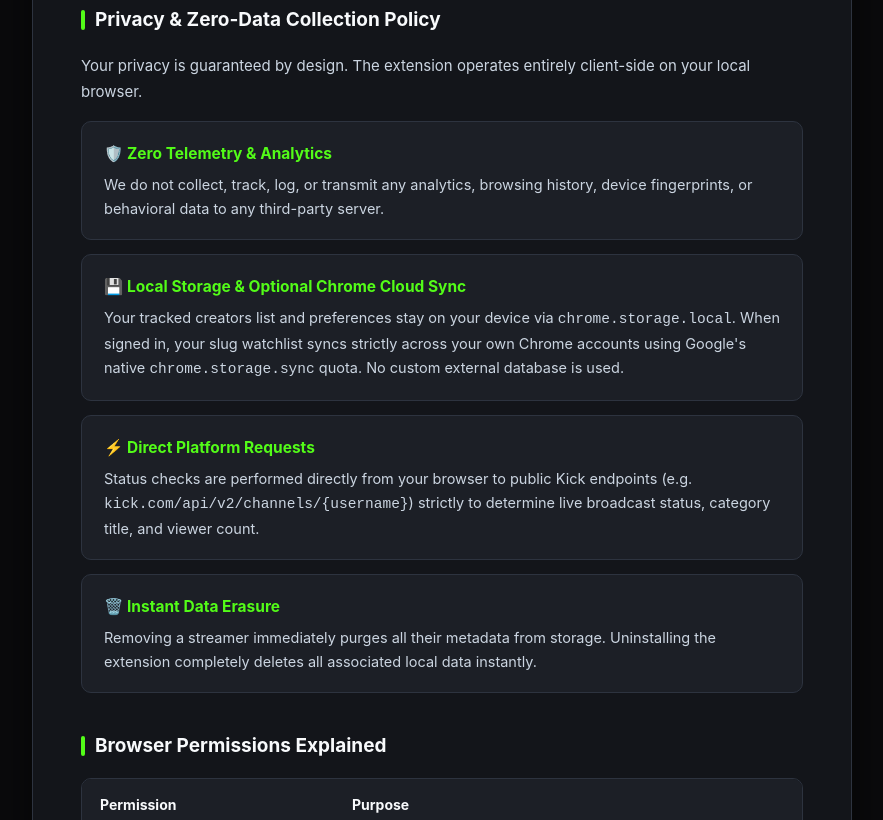
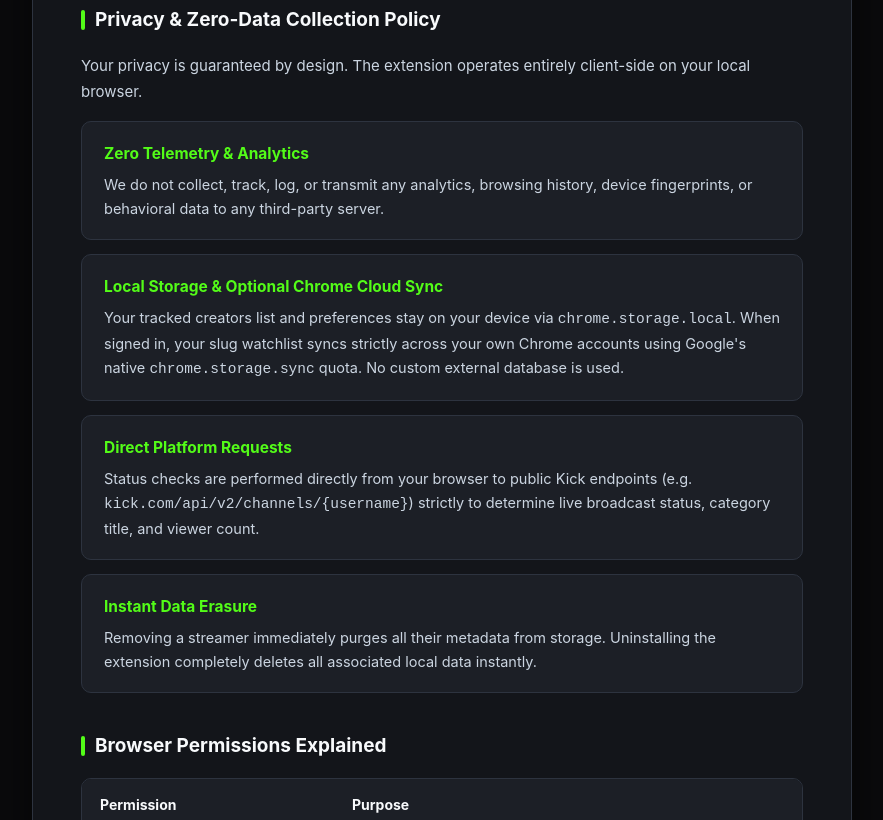
Before and after one commit to aaronburt/KickLiveMonitoring, a browser extension: page src/privacy/privacy.html in a window 1280 px wide. Shown: the part 600-1420 px from the top of the page, without its empty margins (198-1081 px from the left). Drawn offline with Linux system fonts and the light colour scheme.

Commit message:
style: remove all emojis from privacy page and UI

```diff
--- a/src/privacy/privacy.html
+++ b/src/privacy/privacy.html
@@ -342,25 +342,25 @@
       </p>
       <div class="feature-grid">
         <div class="feature-card">
-          <div class="feature-title">🛡️ Zero Telemetry & Analytics</div>
+          <div class="feature-title">Zero Telemetry & Analytics</div>
           <div class="feature-desc">
             We do not collect, track, log, or transmit any analytics, browsing history, device fingerprints, or behavioral data to any third-party server.
           </div>
         </div>
         <div class="feature-card">
-          <div class="feature-title">💾 Local Storage & Optional Chrome Cloud Sync</div>
+          <div class="feature-title">Local Storage & Optional Chrome Cloud Sync</div>
           <div class="feature-desc">
             Your tracked creators list and preferences stay on your device via <code>chrome.storage.local</code>. When signed in, your slug watchlist syncs strictly across your own Chrome accounts using Google's native <code>chrome.storage.sync</code> quota. No custom external database is used.
           </div>
         </div>
         <div class="feature-card">
-          <div class="feature-title">⚡ Direct Platform Requests</div>
+          <div class="feature-title">Direct Platform Requests</div>
           <div class="feature-desc">
             Status checks are performed directly from your browser to public Kick endpoints (e.g. <code>kick.com/api/v2/channels/{username}</code>) strictly to determine live broadcast status, category title, and viewer count.
           </div>
         </div>
         <div class="feature-card">
-          <div class="feature-title">🗑️ Instant Data Erasure</div>
+          <div class="feature-title">Instant Data Erasure</div>
           <div class="feature-desc">
             Removing a streamer immediately purges all their metadata from storage. Uninstalling the extension completely deletes all associated local data instantly.
           </div>
```
